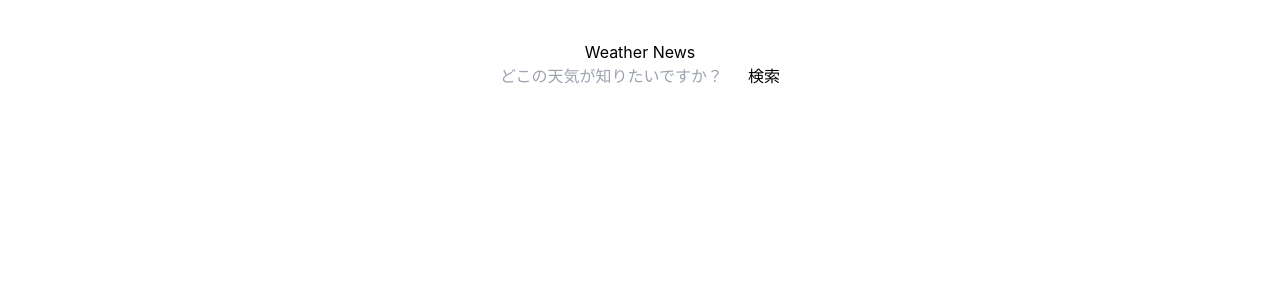
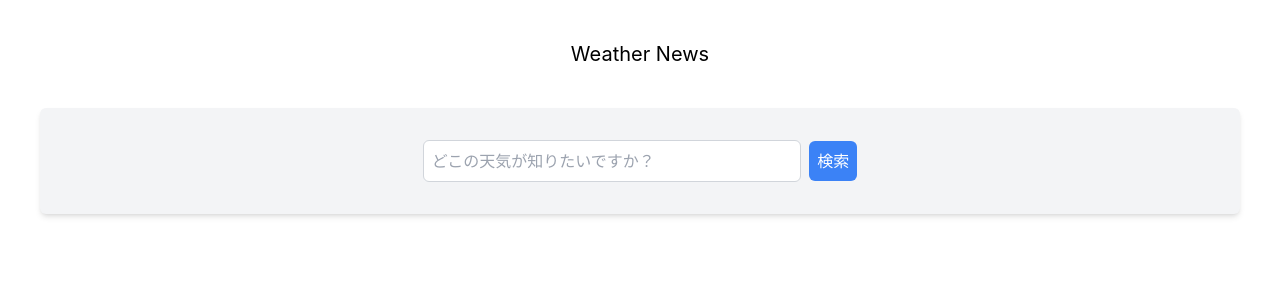
Before and after one commit to sosonene-git/weather-api-tutorial, a React (Create React App) app: page / in a window 1280 px wide. Shown: the top 300 px of the page. Built offline with nearby package versions, Linux system fonts and the light colour scheme.

Commit message:
💄 add style

```diff
--- a/src/App.js
+++ b/src/App.js
@@ -6,7 +6,7 @@
   return (
     <div className="App">
       <div className="m-10">
-        <h2>Weather News</h2>
+        <h2 class="text-xl m-10">Weather News</h2>
         {/* <InputText /> */}
         <WeatherCard />
       </div>
--- a/src/components/WeatherCard.jsx
+++ b/src/components/WeatherCard.jsx
@@ -8,6 +8,7 @@
 
   const baseURL = `https://api.openweathermap.org/data/2.5/weather?appid=${apiKey}&lang=ja&units=metric`;
 
+  //天気取得
   const fetchWeatherData = async () => {
     try {
       const response = await axios.get(`${baseURL}&q=${city}`);
@@ -18,35 +19,46 @@
     }
   };
 
+// 入力フィールドの値が変更された際の処理
   const changedCity = (e) => {
     setCity(e.target.value);
+
   };
 
+//検索ボタン クリック時
   const handleSearch = () => {
+
+    //city stateが空でない場合に天気取得
     if (city) {
       fetchWeatherData();
     }
   };
 
   return (
-    <div className="mb-16">
+    <div className="mb-8 p-8 bg-gray-100 rounded-md shadow-md">
       <input
         type="text"
         placeholder="どこの天気が知りたいですか？"
         value={city}
         onChange={changedCity}
+        className="w-1/3 p-2 border border-gray-300 rounded-md focus:outline-none focus:ring focus:border-blue-300"
       />
-      <button onClick={handleSearch}>検索</button>
+      <button
+        onClick={handleSearch}
+        className="ml-2 p-2 bg-blue-500 text-white rounded-md hover:bg-blue-600 focus:outline-none focus:ring focus:border-blue-300"
+      >
+        検索
+      </button>
 
       {post && (
-        <>
-          <p className="mb-4">{post.name}</p>
-          <p className="mb-4">空模様: {post.weather[0].description}</p>
-          <p>気温: {post.main.temp}</p>
-        </>
+        <div className="mt-4">
+          <p className="mb-2 text-lg font-semibold">{post.name}</p>
+          <p className="mb-2">空模様: {post.weather[0].description}</p>
+          <p>気温: {post.main.temp} °C</p>
+        </div>
       )}
     </div>
   );
-}
+};
 
 export default WeatherCard;
```
